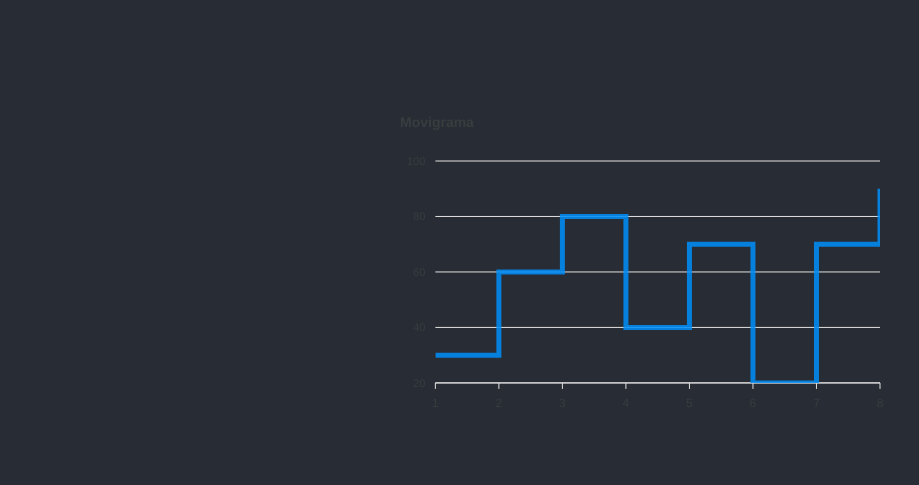
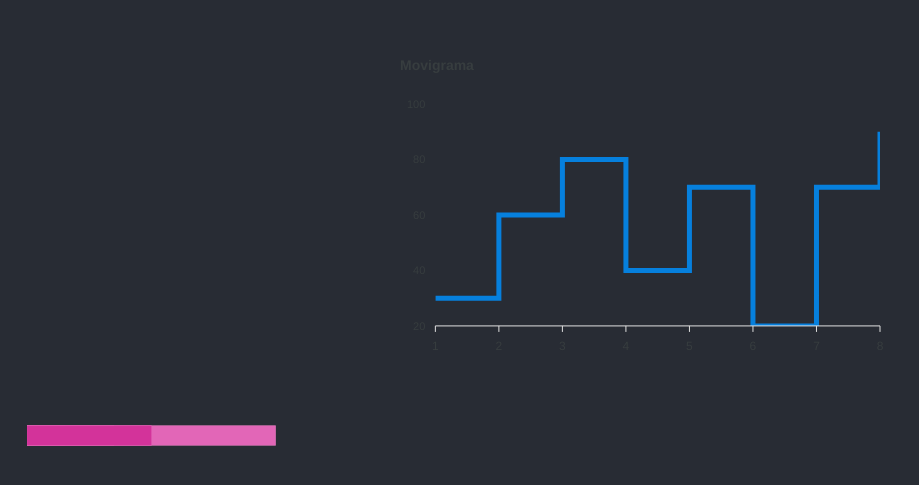
Before and after one commit to WesleyyRafaell/poc-apex-charts, a React (Create React App) app: page / in a window 1280 px wide. Shown: the part 127-612 px from the top of the page, without its empty margins (0-919 px from the left). Built offline with nearby package versions, Linux system fonts and the light colour scheme.

Commit message:
feat: add tmea chart

```diff
--- a/src/App.js
+++ b/src/App.js
@@ -1,9 +1,11 @@
 import './App.css';
 
 import Chart from "react-apexcharts";
+import Tmea from './components/charts/tmea';
 
 function App() {
-  const options = {
+  const movigrama = {
+    options: {
       chart: {
         toolbar: {
           show: false
@@ -20,14 +22,20 @@ function App() {
         text: 'Movigrama',
         align: 'left'
       },
-  }
-
-  const series = [
+      grid: {
+        show: false,
+      },
+    },
+    series: [
       {
         name: "series-1",
         data: [30, 60, 80, 40, 70, 20, 70, 90]
       }
     ]
+  }
+
+
+
 
 
   return (
@@ -35,11 +43,14 @@ function App() {
       <header className="App-header">
         <div>
           <Chart
-            options={options}
-            series={series}
+            options={movigrama.options}
+            series={movigrama.series}
             type="line"
             width="500"
           />
+        </div>
+        <div style={{width: '100%'}}>
+          <Tmea />
         </div>
 
       </header>
--- /dev/null
+++ b/src/components/charts/tmea.js
@@ -0,0 +1,119 @@
+import React from "react"
+import Chart from "react-apexcharts";
+
+const Tmea = () => {
+
+  const data = [
+    {
+      color: "#D9D9D9",
+      data: [3]
+    },
+    {
+      color: "#F6C8E4",
+      data: [7]
+    },
+    {
+      color: "#EBBED7",
+      data: [10]
+    },
+    {
+      color: "#D3AAC1",
+      data: [5]
+    },
+    {
+      color: "#CBA4BA",
+      data: [20]
+    },
+    {
+      color: "#EC92C5",
+      data: [10]
+    },
+    {
+      color: "#EB82C1",
+      data: [5]
+    },
+    {
+      color: "#EC5EBA",
+      data: [20]
+    },
+    {
+      color: "#CF2B95",
+      data: [10]
+    },
+  ]
+
+    const settings = {
+        options: {
+          chart: {
+            toolbar: {
+              show: false
+            },
+            type: "bar",
+            stacked: true,
+          },
+          plotOptions: {
+            bar: {
+              horizontal: true,
+              barHeight: 20,
+            },
+          },
+          stroke: {
+            width: 0,
+            colors: ["#fff"],
+            height: "1px",
+          },
+          xaxis: {
+            labels: {
+              show: false
+            },
+            axisTicks: {
+              show: false,
+            },
+            axisBorder: {
+              show: false,
+            },
+          },
+          yaxis: {
+            labels: {
+              show: false
+            },
+            axisTicks: {
+              show: false,
+            },
+            axisBorder: {
+              show: false,
+            },
+          },
+          grid: {
+            show: false,
+          },
+          legend: {
+            show: false,
+          },
+          tooltip: {
+            enabled: false
+          },
+          dataLabels: {
+            enabled: false
+          },
+          colors: data.map(item => item.color),
+        },
+        series: data.map(item => ({ data: item.data }))
+      }
+
+    return (
+        <div className="App">
+            <div style={{width: '100%'}}>
+                <Chart
+                    options={settings.options}
+                    series={settings.series}
+                    type="bar"
+                    width='100%'
+                    height={100}
+                />
+            </div>
+        </div>
+  );
+}
+
+export default Tmea
```
Lines whose indentation alone changed are shown as unchanged.
